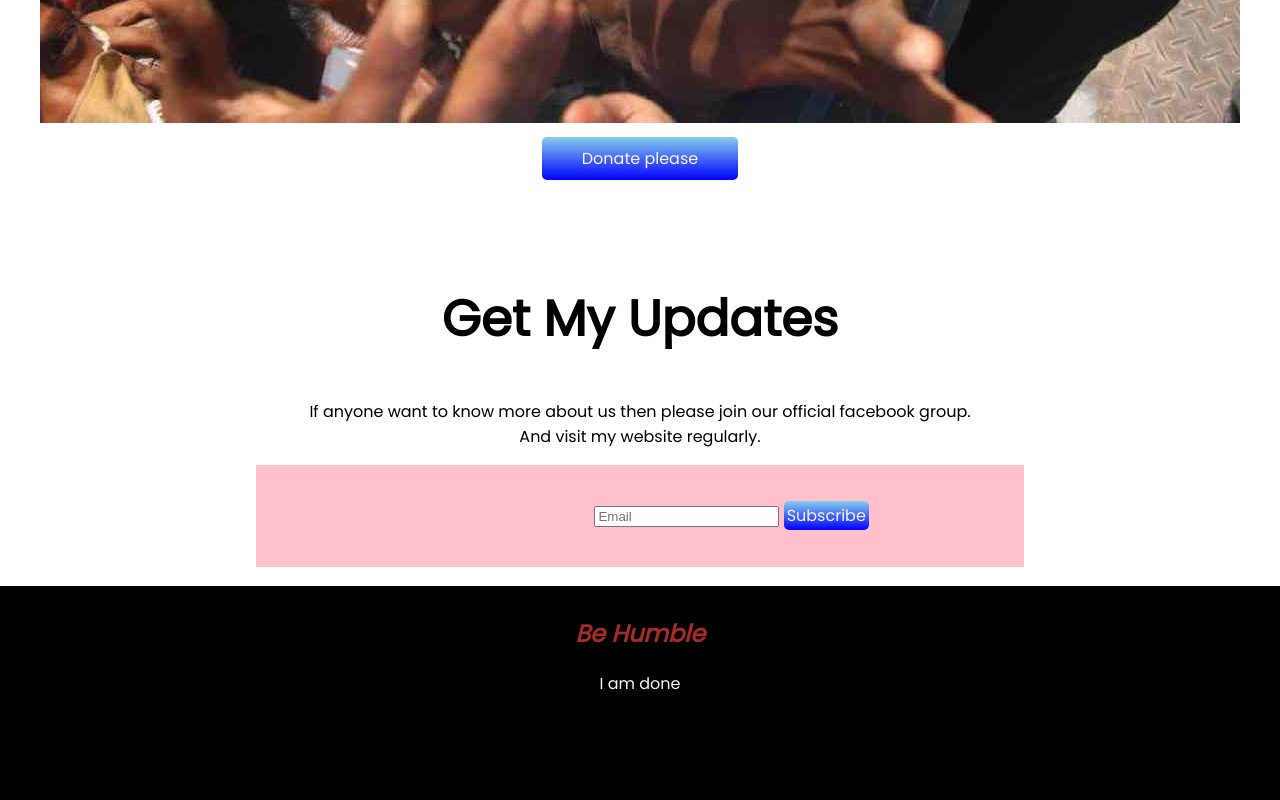
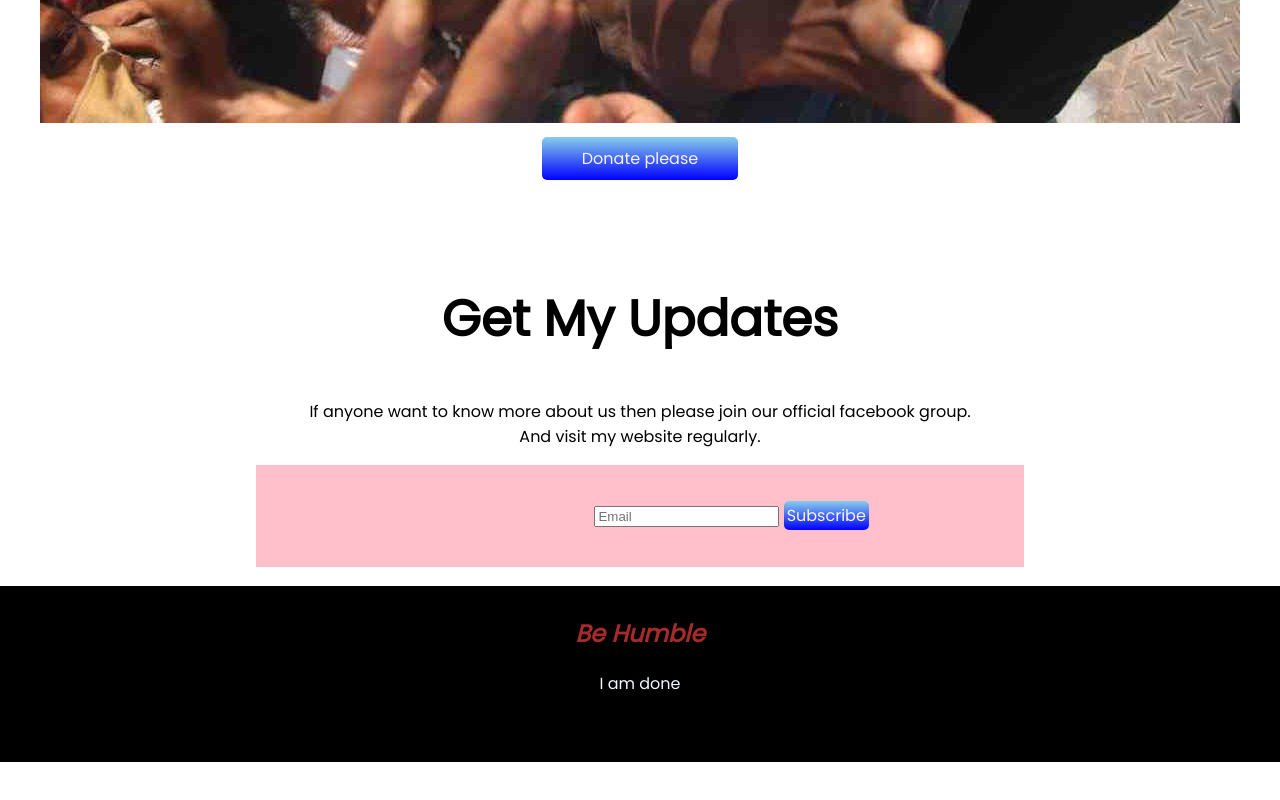
Before and after one commit to MarufAhmad373/Assignment, a plain HTML site: page index.html in a window 1280 px wide. Shown: the part 2623-3423 px from the top of the page. After the commit the page ends 3385 px from the top, so only its background shows below. Drawn offline with Linux system fonts and the light colour scheme.

Commit message:
last push

```diff
--- a/style.css
+++ b/style.css
@@ -142,7 +142,7 @@ h1 {
 .done {
 
     background-color: black;
-    padding-bottom: 200px;
+    padding-bottom: 50px;
 }
 
 .color3 {
```
